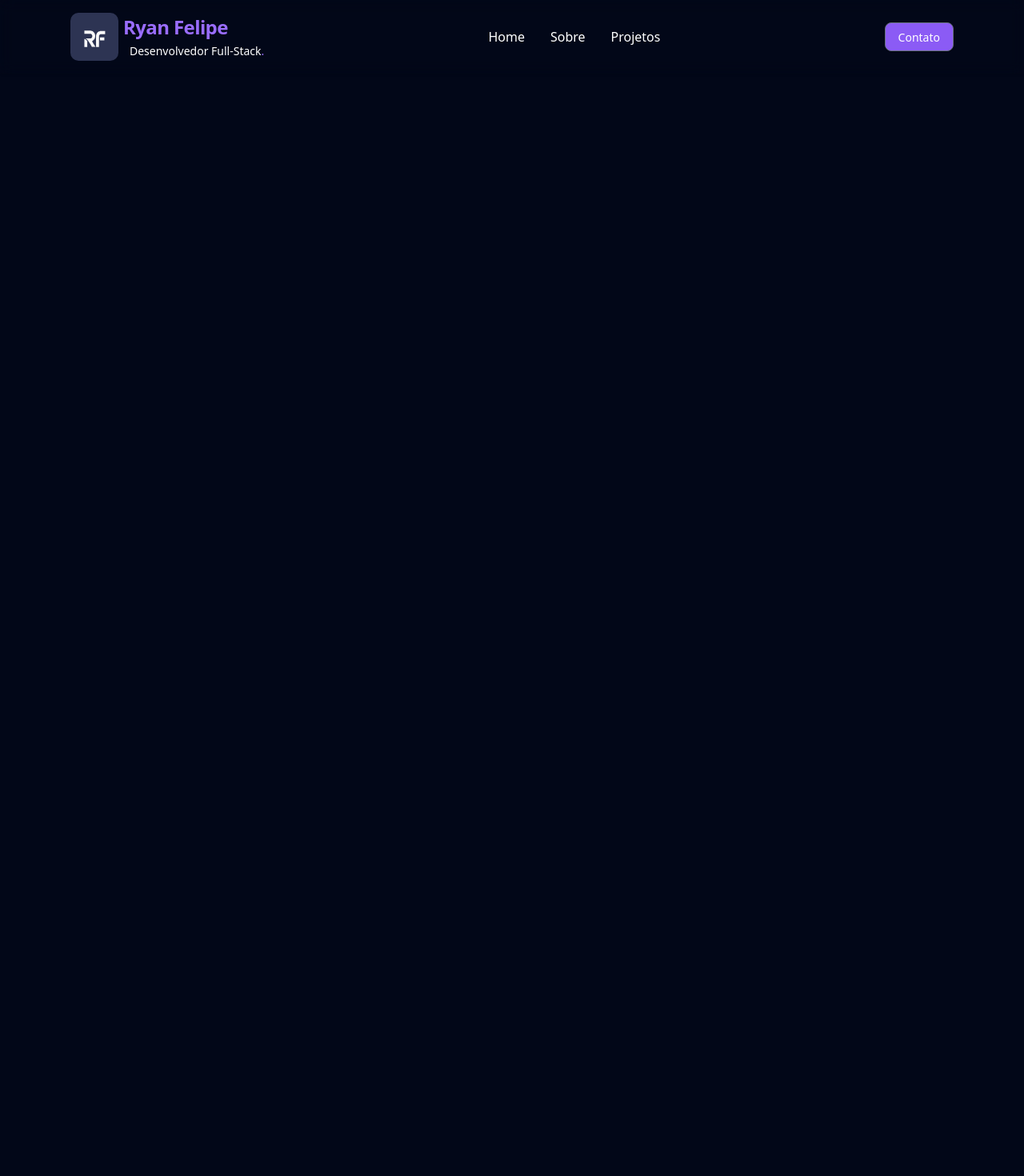
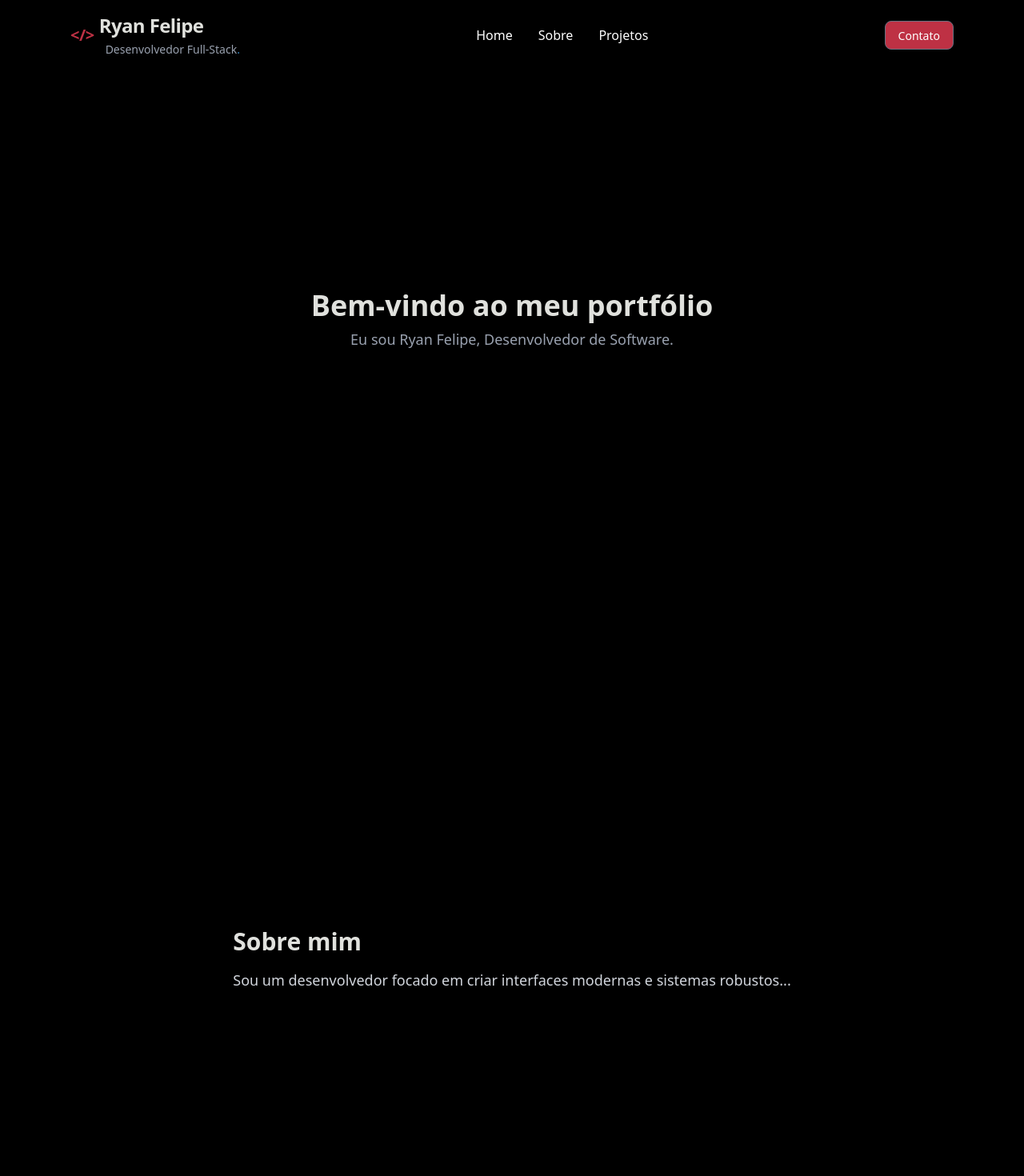
Before and after one commit to ryanfelipedev/portfolio-ryanfelipedev, a React (Vite) app: page / in a window 1280 px wide. Shown: the top 1470 px of the page at 80% size. Before the commit the page ends 800 px from the top, so only its background shows below. Built offline with nearby package versions, Linux system fonts and the light colour scheme.

Commit message:
Atualizando o Portfólio

```diff
--- a/package.json
+++ b/package.json
@@ -10,6 +10,10 @@
     "preview": "vite preview"
   },
   "dependencies": {
+    "@emotion/react": "^11.14.0",
+    "@emotion/styled": "^11.14.1",
+    "@mui/material": "^7.3.6",
+    "@mui/styled-engine-sc": "^7.3.6",
     "@radix-ui/react-slot": "^1.2.4",
     "@tailwindcss/vite": "^4.1.17",
     "class-variance-authority": "^0.7.1",
@@ -17,6 +21,7 @@
     "lucide-react": "^0.555.0",
     "react": "^19.2.0",
     "react-dom": "^19.2.0",
+    "styled-components": "^6.1.19",
     "tailwind-merge": "^3.4.0"
   },
   "devDependencies": {
--- a/src/App.jsx
+++ b/src/App.jsx
@@ -1,10 +1,19 @@
 import React from "react";
 import Header from "./components/Headers";
+import Home from "./components/sections/Home";
+import Sobre from "./components/sections/Sobre";
+import Projetos from "./components/sections/Projetos";
+import Contato from "./components/sections/Contato";
 
 const App = () => {
   return (
     <>
       <Header />
+
+      <Home />
+      <Sobre />
+      <Projetos />
+      <Contato />
     </>
   );
 };
--- a/src/components/Headers.jsx
+++ b/src/components/Headers.jsx
@@ -1,6 +1,6 @@
-import Logo from "../assets/icons/ryan-logo1.svg"
 import { Button } from "./ui/button";
 import { TypographyH3 } from "@/components/ui/typography";
+import { TypographyH4 } from "@/components/ui/typography";
 import { TypographyP } from "@/components/ui/typography";
 
 export default function Header() {
@@ -8,24 +8,22 @@ export default function Header() {
     <header className="fixed top-0 left-0 w-full z-50 bg-transparent backdrop-blur-sm shadow-sm">
       <nav className="max-w-6xl mx-auto px-6 py-4 flex items-center justify-between">
 
-        {/* LOGO / NOME */}
+        {/* NOME */}
         <div className="flex items-center gap-1.5">
 
-            {/* Imagem Logo */}
-            <img
-                src={Logo}
-                alt="Ryan Logo"
-                className="w-15 h-15 rounded-lg"
-            />
+            <TypographyH4 className="text-[#BE3144] cursor-pointer">
+              <span>&lt;/&gt;</span>
+            </TypographyH4>
+
 
             {/* Nome */}
             <div className="flex flex-col leading-tight">
-              <TypographyH3 className="text-[#9A6DFF] cursor-pointer">
+              <TypographyH3 className="text-[#e0e1dd] cursor-pointer">
                 Ryan Felipe
               </TypographyH3>
 
-              <TypographyP className="text-white text-sm ml-2 cursor-pointer">
-                Desenvolvedor Full-Stack<span className="text-[#9A6DFF]">.</span>
+              <TypographyP className="text-gray-400 text-sm ml-2 cursor-pointer">
+                Desenvolvedor Full-Stack<span className="text-[#3486c3]">.</span>
               </TypographyP>
             </div>
 
@@ -34,19 +32,19 @@ export default function Header() {
 
         {/* MENU (desktop - web) */}
         <ul className="hidden md:flex items-center gap-8 text-white font-medium">
-          <li className="hover:text-[#9A6DFF] transition cursor-pointer">Home</li>
-          <li className="hover:text-[#9A6DFF] transition cursor-pointer">Sobre</li>
-          <li className="hover:text-[#9A6DFF] transition cursor-pointer">Projetos</li>
+          <li className="hover:text-[#BE3144] transition cursor-pointer"><a href="#home">Home</a></li>
+          <li className="hover:text-[#BE3144] transition cursor-pointer"><a href="#sobre">Sobre</a></li>
+          <li className="hover:text-[#BE3144] transition cursor-pointer"><a href="#projetos">Projetos</a></li>
         </ul>
 
         {/* BOTÃO */}
-        <Button variant="outline" className="hidden md:inline-block bg-[#8b5bf5] text-white px-4 py-2 rounded-md border border-gray-500 hover:bg-[#9A6DFF]" asChild>
+        <Button variant="destructive" className="hidden md:inline-block bg-[#BE3144] text-white px-4 py-2 rounded-md border border-gray-500" asChild>
           <a href="#contato">Contato</a>
         </Button>
 
         {/* MENU (mOBILE) */}
         <div className="md:hidden">
-          <button className="text-3xl text-white hover:text-[#9A6DFF] transition">
+          <button className="text-3xl text-[#BE3144]  transition">
             ☰
           </button>
         </div>
--- /dev/null
+++ b/src/components/sections/Contato.jsx
@@ -0,0 +1,19 @@
+export default function Contato() {
+  return (
+    <section id="contato" className="min-h-screen flex items-center justify-center px-4">
+      <div className="max-w-lg w-full">
+        <h2 className="text-3xl font-bold mb-6 text-center">Entre em Contato</h2>
+
+        <form className="space-y-4">
+          <input type="text" placeholder="Seu nome" className="w-full p-3 rounded-md bg-neutral-900 border border-gray-700" />
+          <input type="email" placeholder="Seu e-mail" className="w-full p-3 rounded-md bg-neutral-900 border border-gray-700" />
+          <textarea placeholder="Mensagem" rows="5" className="w-full p-3 rounded-md bg-neutral-900 border border-gray-700"></textarea>
+
+          <button className="w-full text-[#e0e1dd] bg-[#BE3144] hover:bg-[#a42a3a] p-3 rounded-md font-semibold cursor-pointer">
+            Enviar
+          </button>
+        </form>
+      </div>
+    </section>
+  );
+}
--- /dev/null
+++ b/src/components/sections/Home.jsx
@@ -0,0 +1,15 @@
+export default function Home() {
+  return (
+    <section id="home" className="min-h-screen flex items-center justify-center px-4">
+      <div className="text-center">
+
+        <h1 className="text-4xl text-[#e0e1dd] font-bold">Bem-vindo ao meu portfólio</h1>
+
+        <p className="text-lg text-gray-400 mt-2">
+          Eu sou Ryan Felipe, Desenvolvedor de Software.
+        </p>
+
+      </div>
+    </section>
+  );
+}
--- /dev/null
+++ b/src/components/sections/Projetos.jsx
@@ -0,0 +1,12 @@
+export default function Projetos() {
+  return (
+    <section id="projetos" className="min-h-screen px-4 py-20">
+      <h2 className="text-3xl text-[#e0e1dd] font-bold text-center mb-10">Projetos</h2>
+
+      <div className="grid grid-cols-1 md:grid-cols-2 lg:grid-cols-3 gap-8">
+        {/* Cards dos projetos vão aqui */}
+
+      </div>
+    </section>
+  );
+}
--- /dev/null
+++ b/src/components/sections/Sobre.jsx
@@ -0,0 +1,12 @@
+export default function Sobre() {
+  return (
+    <section id="sobre" className="min-h-screen flex items-center justify-center px-4">
+      <div className="max-w-3xl">
+        <h2 className="text-3xl text-[#e0e1dd] font-bold mb-4">Sobre mim</h2>
+        <p className="text-gray-300 text-lg leading-relaxed">
+          Sou um desenvolvedor focado em criar interfaces modernas e sistemas robustos...
+        </p>
+      </div>
+    </section>
+  );
+}
--- a/src/index.css
+++ b/src/index.css
@@ -3,8 +3,12 @@
 
 @custom-variant dark (&:is(.dark *));
 
+html {
+    scroll-behavior: smooth;
+}
+
 body{
-    background-color: #020718;
+    background-color: #000000;
 }
 
 @theme inline {
```
Also changed, not shown: 1 other file (tests, documents, lock files or other folders).
